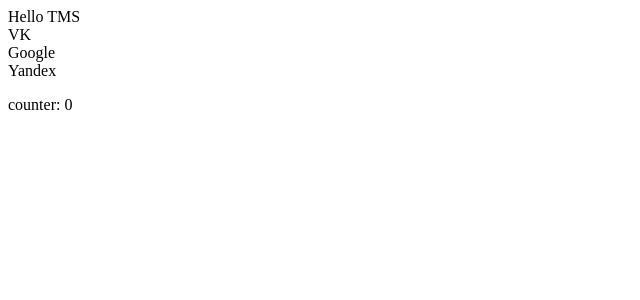
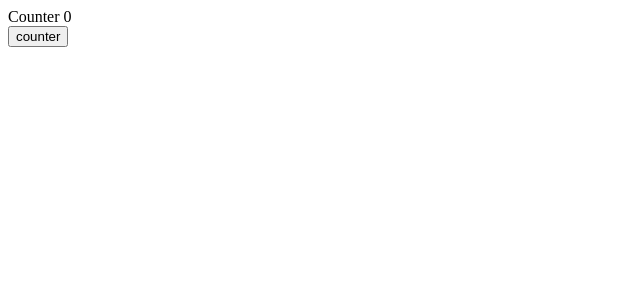
Before and after one commit to TanushaVeraksa/lesson-react, a React (Create React App) app: page / in a window 1280 px wide. Shown: the top 300 px of the page, without its empty margins (0-640 px from the left). Built offline with nearby package versions, Linux system fonts and the light colour scheme.

Commit message:
Added counter

```diff
--- a/src/App.js
+++ b/src/App.js
@@ -10,19 +10,15 @@
 }
 
 handleClick = () => {
-      this.setState((state) => ({counter: state.counter + 1}))
+
+      this.setState({counter: this.state.counter + 1})
 }
 
   render() {
     return (
   <>
-    <Site name= {this.props.text}></Site>
-    <Site name= "VK"></Site>
-    <Site name= "Google"></Site>
-    <Site name= "Yandex"></Site>
-    <p onClick={this.handleClick}>
-      counter: {this.state.counter}
-    </p>
+    <Site name= {this.state.counter}></Site>
+    <button onClick={this.handleClick}>counter</button>
   </>
     );
   }
--- a/src/Site.js
+++ b/src/Site.js
@@ -1,9 +1,6 @@
 import React from 'react';
 
 export default function Site ({name}) {
-    return (
-      <div>
-         {name}
-      </div>
-   )
+    return ( <div>Counter {name > 5 ? ":)" : name}</div>
+    )
 }
```
